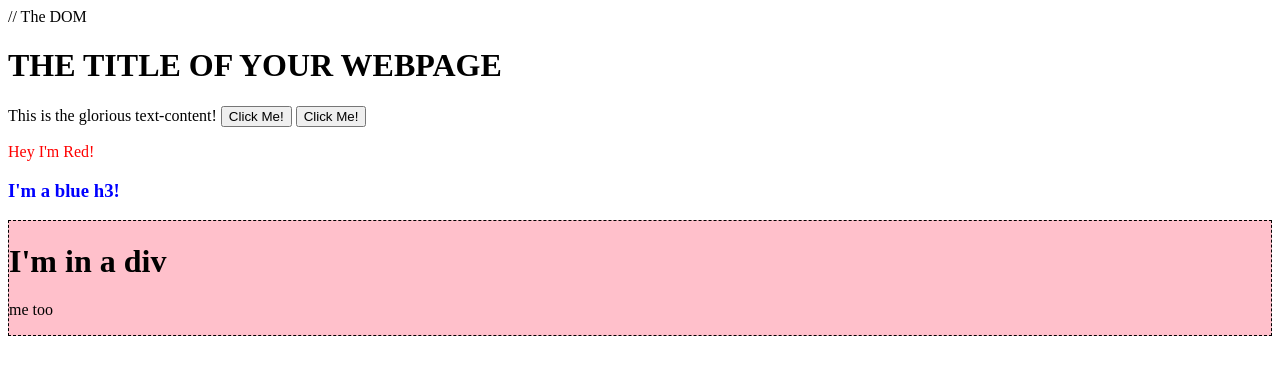
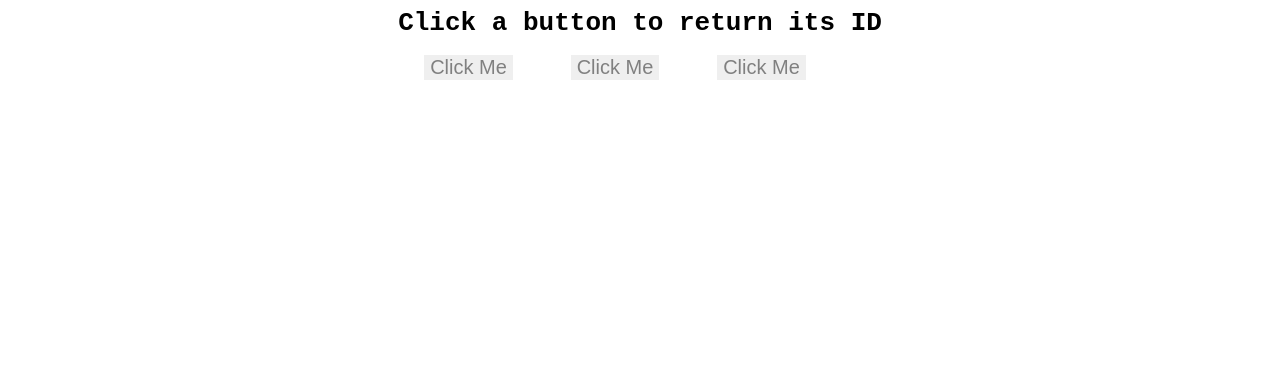
Before and after one commit to nrsmac/dom-practice, a plain HTML site: page index.html in a window 1280 px wide. Drawn offline with Linux system fonts and the light colour scheme.

Commit message:
initial commit to nodeGroup branch

```diff
--- a/index.html
+++ b/index.html
@@ -1,17 +1,29 @@
-// The DOM
+<html>
 <head>
-
+  <style type="text/css">
+    body {
+      text-align: center;
+      font-family: monospace;
+    }
+    button {
+      border-radius: 0px;
+      border:none;
+      color: grey;
+      font-size: 20px;
+      margin-right:50px;
+      margin-left:: 50px;
+    }
+  </style>
 </head>
 <body>
-  <h1>
-    THE TITLE OF YOUR WEBPAGE
-  </h1>
+  <h1>Click a button to return its ID</h1>
   <div id="container">
-  	<div class="content">
-      This is the glorious text-content!
-      <button onclick="alert('hello world!')">Click Me!</button>
-      <button id="btn">Click Me!</button>
-    </div>
+    <button id="1">Click Me</button>
+    <button id="2">Click Me</button>
+    <button id="3">Click Me</button>
   </div>
-  <script src="scripts/main.js"></script>
 </body>
+
+<script src="scripts/main.js" type="text/javascript"></script>
+
+</html>
--- a/scripts/main.js
+++ b/scripts/main.js
@@ -1,38 +1,7 @@
-const container = document.getElementById('container')
+const buttons = document.querySelectorAll('button');
 
-const p = document.createElement('p');
-
-container.appendChild(p);
-
-p.textContent = "Hey I'm Red!";
-p.style.color='red';
-
-const h3 = document.createElement('h3');
-container.appendChild(h3);
-h3.textContent="I'm a blue h3!";
-h3.style.color='blue';
-
-const div = document.createElement('div');
-
-
-const h1 = document.createElement('h1');
-h1.textContent = "I'm in a div";
-div.appendChild(h1);
-
-const divP = document.createElement('p');
-divP.textContent = "me too";
-div.appendChild(divP);
-
-
-container.appendChild(div);
-div.style.cssText="border: 1px dashed black; background-color: pink";
-function alertFunction () {
-  alert('hello world!');
-}
-
-
-var btn = document.querySelector('#btn');
-
-btn.addEventListener('click', function(e){
-  e.target.style.background = 'blue'
-})
+buttons.forEach((button) => {
+  button.addEventListener('click', (e) => {
+    alert(button.id);
+  });
+});
```
